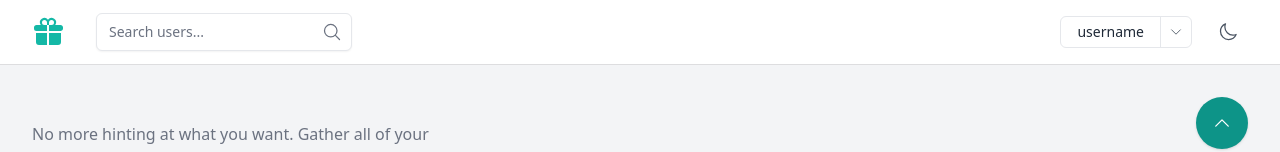
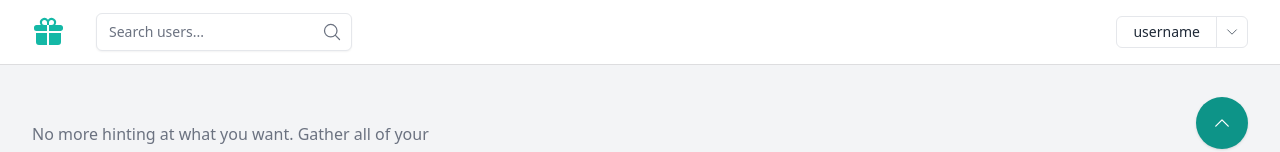
Before and after one commit to decatetsu/wishlist_client_v2, a Vue app: page /app/profile in a window 1280 px wide. Shown: the top 152 px of the page. Built offline with nearby package versions, Linux system fonts and the light colour scheme.

Commit message:
fix: remove theme switcher from app

```diff
--- a/src/components/App/Header/AppHeader.vue
+++ b/src/components/App/Header/AppHeader.vue
@@ -1,11 +1,8 @@
 <script setup>
 import {GiftIcon} from '@heroicons/vue/24/solid';
-import {MoonIcon, SunIcon} from '@heroicons/vue/24/outline';
 import SearchBar from '@/components/App/Header/SearchBar.vue';
-import {useCommonStore} from '@/stores/commonStore';
 import UserDropdown from "@/components/App/Header/UserDropdown.vue";
 
-const commonStore = useCommonStore();
 const user = {
   username: 'username',
   avatar: null,
@@ -29,13 +26,6 @@ const user = {
 
         <div class="flex sm:items-center sm:gap-4 gap-2 items-end text-sm">
           <UserDropdown :avatar="user.avatar" :username="user.username" />
-          <button
-            @click="commonStore.toggleTheme"
-            class="hidden md:block text-center p-2.5 text-gray-600 transition hover:text-gray-600/75 dark:text-white dark:hover:text-white/75"
-          >
-            <SunIcon v-if="commonStore.theme === 'dark'" class="h-5 w-5"/>
-            <MoonIcon v-else class="h-5 w-5"/>
-          </button>
         </div>
       </div>
     </div>
```
